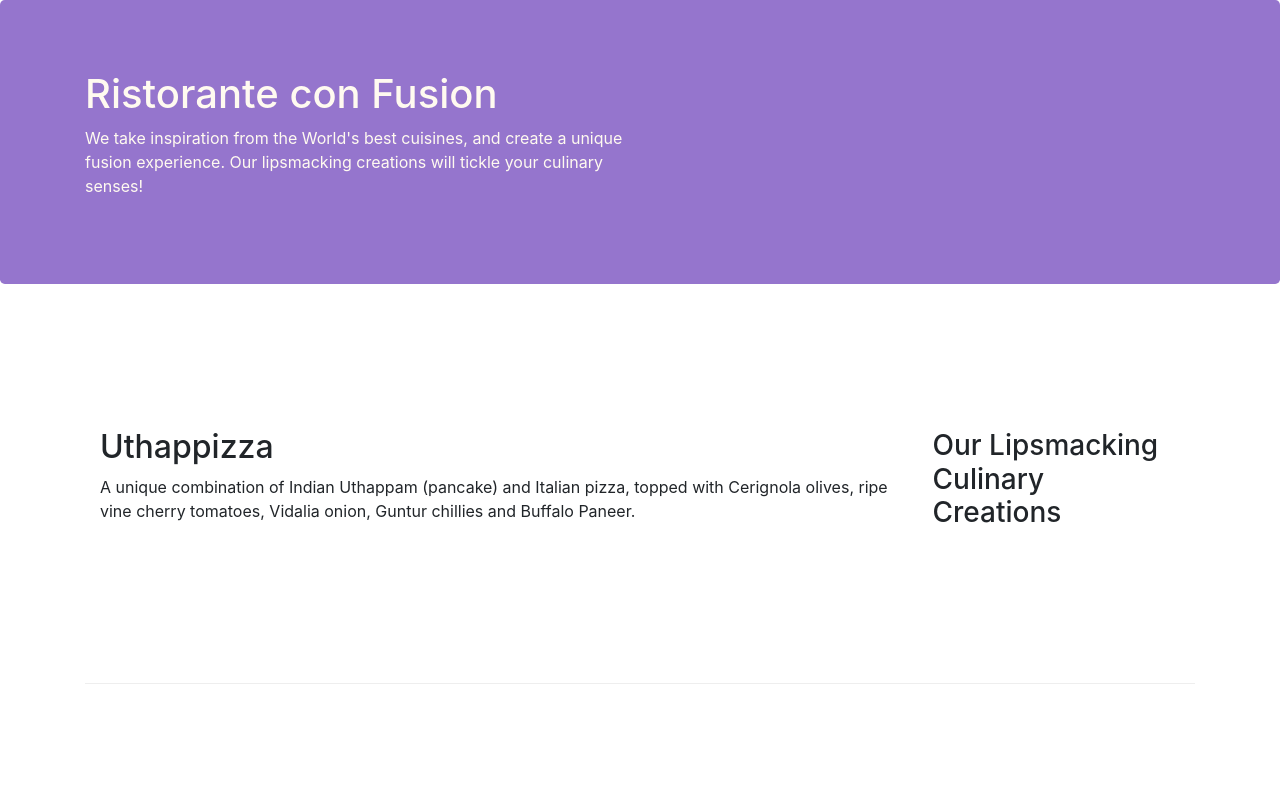
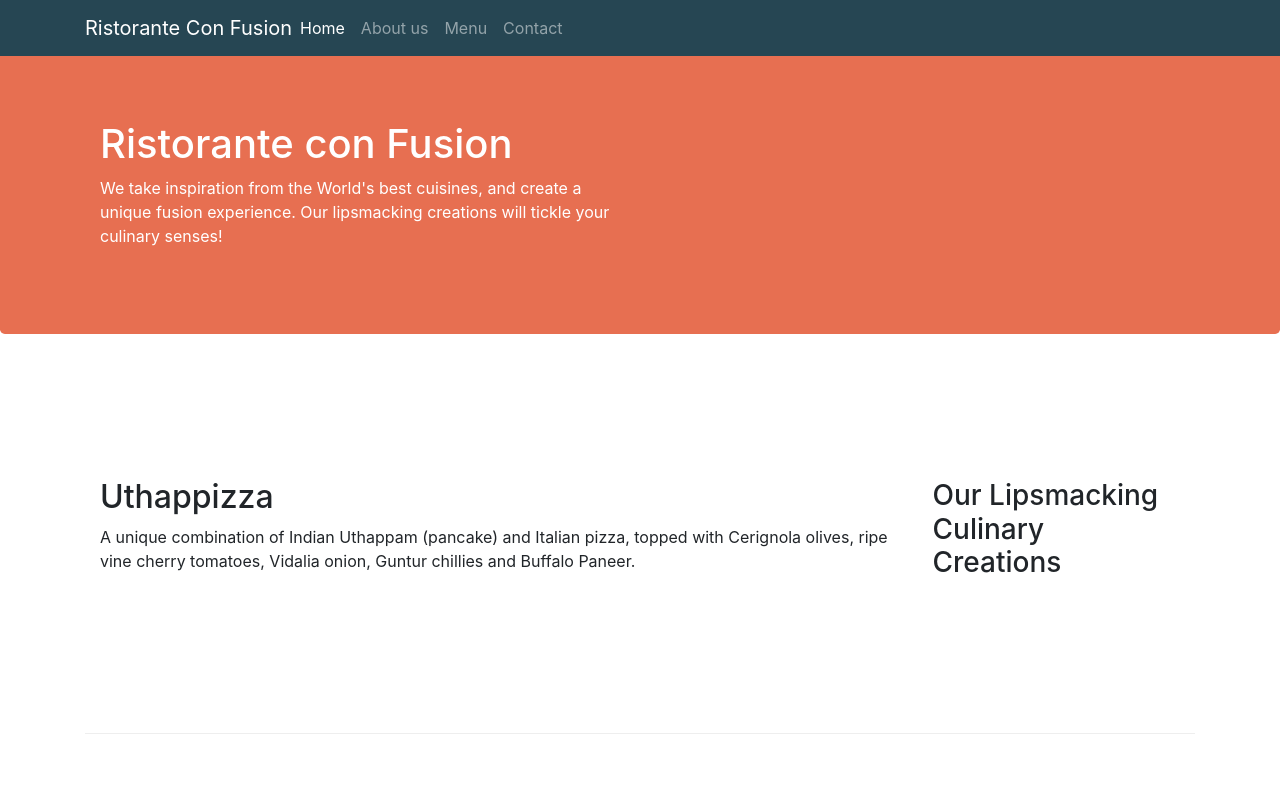
Before and after one commit to ferial71/conFusion, a website: page index.html in a window 1280 px wide. Shown: the top 800 px of the page. Drawn offline with nearby package versions, Linux system fonts and the light colour scheme.

Commit message:
Navbar and Breadcrumbs

```diff
--- a/css/style.css
+++ b/css/style.css
@@ -10,8 +10,13 @@
     min-height:400px;
 }
 
+/*matching*/
+/*E9C46A*/
+/*2A9D8F*/
+/*264653*/
+
 .footer{
-    background-color: #d1c4e9;
+    background-color: #F4A261;
     margin:0px auto;
     padding: 20px 0px 20px 0px;
 }
@@ -35,8 +40,8 @@
 .jumbotron {
     padding:70px 30px 70px 30px;
     margin:0px auto;
-    background: #9575CD ;
-    color:floralwhite;
+    background: #E76F51 ;
+    color:white;
 }
 
 address{
@@ -44,3 +49,12 @@ address{
     margin:0px;
     color:#0f0f0f;
 }
+
+body{
+    padding:50px 0px 0px 0px;
+    z-index:0;
+}
+
+.navbar-dark {
+    background-color: #264653;
+}
--- a/index.html
+++ b/index.html
@@ -15,9 +15,30 @@
 
 <body>
 
+<nav class="navbar navbar-dark navbar-expand-sm fixed-top">
+
+    <div class="container">
+        <button class="navbar-toggler" type="button" data-toggle="collapse" data-target="#Navbar">
+            <span class="navbar-toggler-icon"></span>
+
+        </button>
+        <a class="navbar-brand mr-auto" href="#">Ristorante Con Fusion</a>
+        <div class="collapse navbar-collapse" id="Navbar">
+            <ul class="navbar-nav mr-auto">
+                <li class="nav-item active" ><a class="nav-link" href="#">Home</a> </li>
+                <li class="nav-item " ><a class="nav-link" href="./aboutus.html">About us</a> </li>
+                <li class="nav-item " ><a class="nav-link" href="#">Menu</a> </li>
+                <li class="nav-item" ><a class="nav-link" href="#">Contact</a> </li>
+            </ul>
+        </div>
+
+
+    </div>
+</nav>
+
     <header class="jumbotron footer-my">
         <div class="container">
-            <div class="row " >
+            <div class="row row-header" >
                 <div class="col-12 col-sm-6">
                     <h1>Ristorante con Fusion</h1>
                     <p>We take inspiration from the World's best cuisines, and create a unique fusion experience. Our lipsmacking creations will tickle your culinary senses!</p>
@@ -62,14 +83,14 @@
         </div>
     </div>
 
-    <footer class="footer-my">
+    <footer class="footer">
         <div class="container ">
             <div class="row">
                 <div class="col-4 offset-1 col-sm-2">
                     <h5>Links</h5>
                     <ul class="list-unstyled">
                         <li><a href="#">Home</a></li>
-                        <li><a href="#">About</a></li>
+                        <li><a href="./aboutus.html">About</a></li>
                         <li><a href="#">Menu</a></li>
                         <li><a href="#">Contact</a></li>
                     </ul>
```
Also changed, not shown: aboutus.html (+25 -1 lines).
